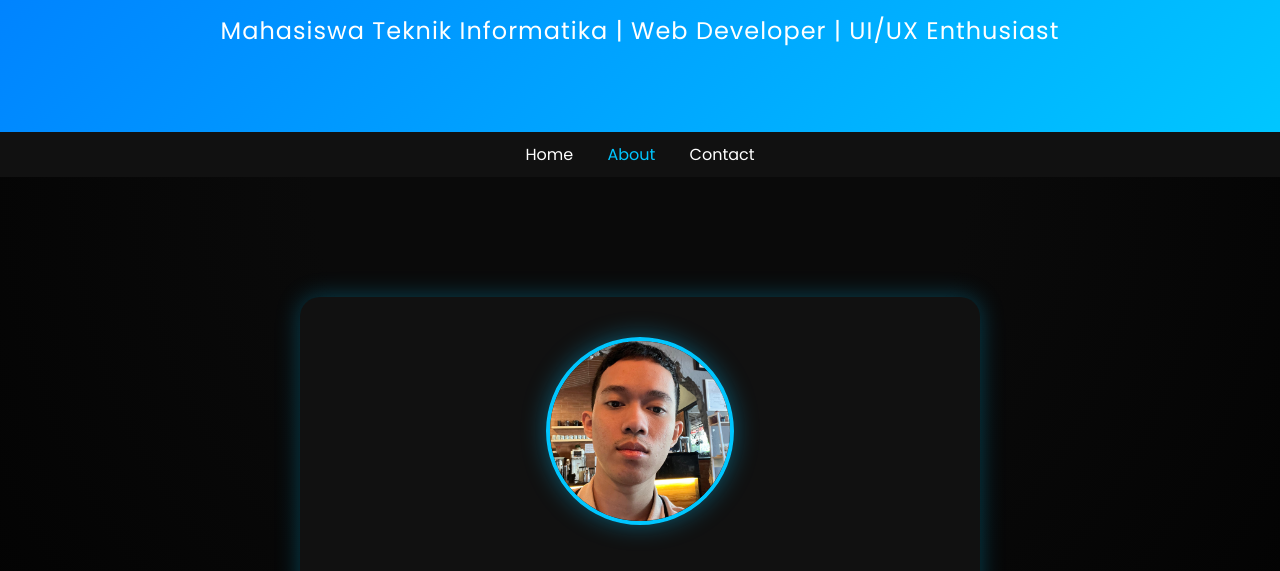
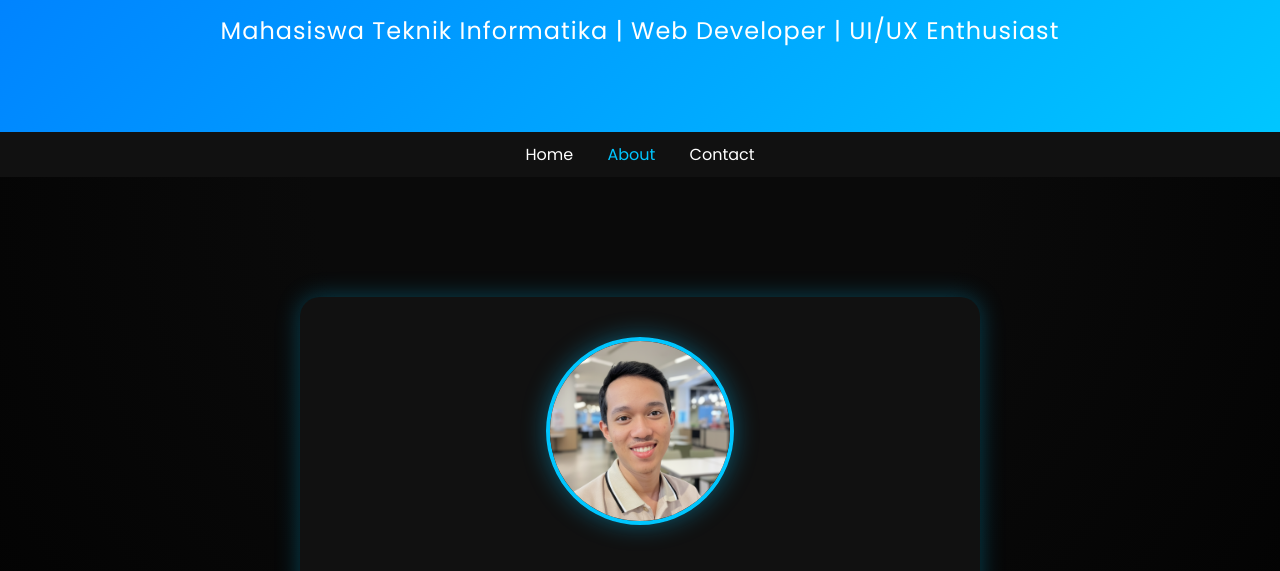
Before and after one commit to Bagas-Meriko-newbie/Pemrograman-Web, a plain HTML site: page about.html in a window 1280 px wide. Shown: the part 183-754 px from the top of the page. Drawn offline with nearby package versions, Linux system fonts and the light colour scheme.

```diff
--- a/about.html
+++ b/about.html
@@ -24,7 +24,7 @@
 
   <section class="about-section">
     <div class="profile-card">
-      <img src="img/profil.jpg" alt="Foto Profil" class="profile-img">
+      <img src="img/BagasDC.png" alt="Foto Profil" class="profile-img">
       <h2>Bagas Meriko Handika</h2>
       <p>
         Saya mahasiswa <b>Teknik Informatika</b> yang berfokus pada pengembangan aplikasi web modern,
```
Also changed, not shown: img/BagasDC.png (added).
